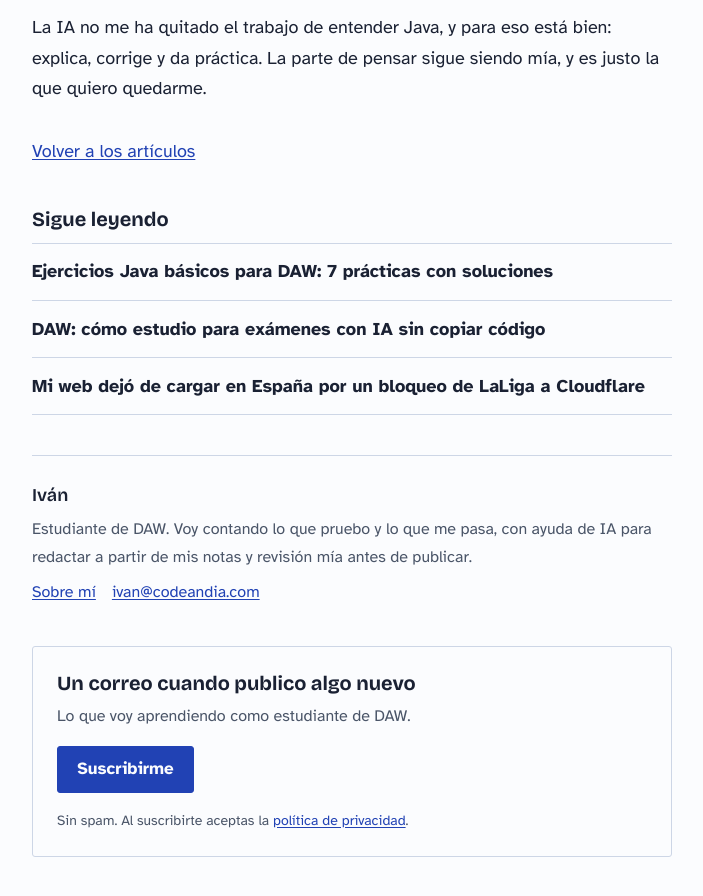
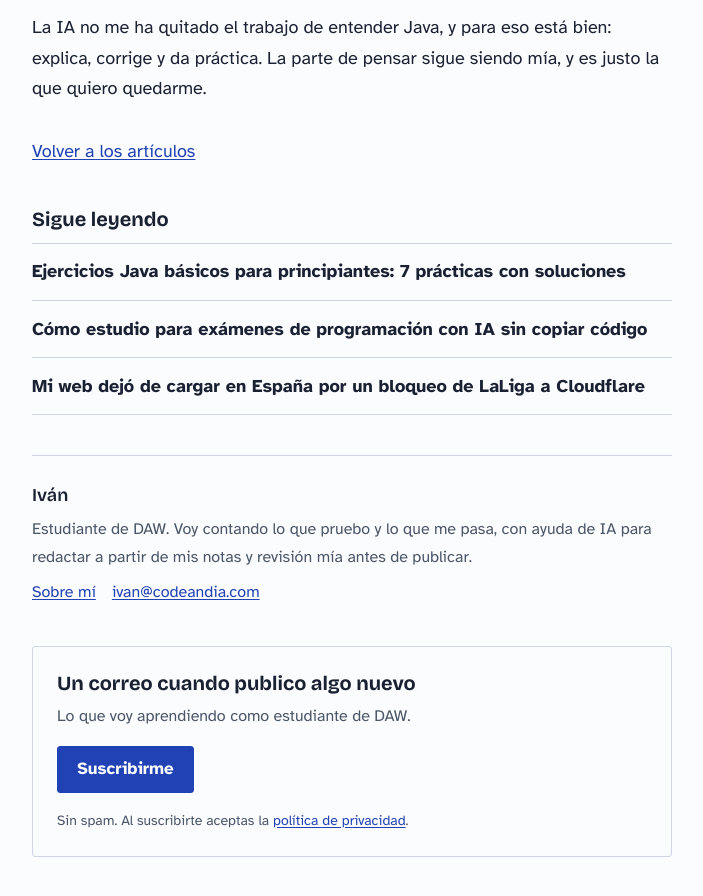
Before and after one commit to vibodigitalinfo-lab/codeandIA, a Jekyll site: the page built from articulos/guias/aprender-java-con-ia-daw.md, in a window 1280 px wide and 900 px high, scrolled down 1673 px. Shown: the top 896 px of the window, without its empty margins (288-991 px from the left). Built offline with Jekyll 4.4.1, drawn with Linux system fonts in a browser that asks for light colours; some of the changed text lies outside the part shown.

Commit message:
Enfoque universal: quita DAW de títulos y descripciones para ampliar público objetivo y SEO

```diff
--- a/articulos/guias/aprender-java-con-ia-daw.md
+++ b/articulos/guias/aprender-java-con-ia-daw.md
@@ -1,12 +1,12 @@
 ---
 layout: article
-title: "Aprender Java en DAW con IA y no volverte dependiente"
-description: "Cómo uso la IA para estudiar Java en DAW: los ejercicios de clase, las correcciones y por qué no entrego código que no entiendo."
+title: "Cómo aprendo Java con IA sin volverte dependiente"
+description: "Cómo uso la IA para estudiar Java: los ejercicios de clase, las correcciones y por qué no entrego código que no entiendo."
 category: "Guía"
 date: 2026-09-08
 updated: 2026-10-18
 readtime: 3
-last_modified_at: 2026-10-18
+last_modified_at: 2026-10-23
 ---
 
 Java es el primer mazazo de primero de DAW. Encima llevas una IA que te puede escribir la clase entera en dos segundos, y la tentación de copiarla tal cual es enorme.
--- a/articulos/guias/ejercicios-java-basicos-daw.md
+++ b/articulos/guias/ejercicios-java-basicos-daw.md
@@ -1,7 +1,7 @@
 ---
 layout: article
-title: "Ejercicios Java básicos para DAW: 7 prácticas con soluciones"
-description: "Siete ejercicios de Java para principiantes en primero de DAW, con código y soluciones explicadas paso a paso. Un regalo para facilitar tu estudio."
+title: "Ejercicios Java básicos para principiantes: 7 prácticas con soluciones"
+description: "Siete ejercicios de Java para principiantes, con código y soluciones explicadas paso a paso. Un regalo para facilitar tu estudio."
 category: "Guía"
 date: 2026-10-23
 updated: 2026-10-23
--- a/articulos/guias/estudiar-daw-con-ia-sin-copiar-codigo.md
+++ b/articulos/guias/estudiar-daw-con-ia-sin-copiar-codigo.md
@@ -1,12 +1,12 @@
 ---
 layout: article
-title: "DAW: cómo estudio para exámenes con IA sin copiar código"
-description: "Cómo preparo exámenes de DAW (BDA, XML, Java) con Claude: le paso los ejercicios del profesor con el código y la rúbrica, para no entregar lo que no entiendo."
+title: "Cómo estudio para exámenes de programación con IA sin copiar código"
+description: "Cómo preparo exámenes de programación (BDA, XML, Java) con Claude: le paso los ejercicios del profesor con el código y la rúbrica, para no entregar lo que no entiendo."
 category: "Guía"
 date: 2026-10-22
 updated: 2026-10-22
 readtime: 7
-last_modified_at: 2026-10-22
+last_modified_at: 2026-10-23
 ---
 
 ## Esta semana tuve tres exámenes en primero de DAW
```
Also changed, not shown: articulos/guias/que-portatil-comprar-estudiar-daw-2026.md (+3 -3 lines).
